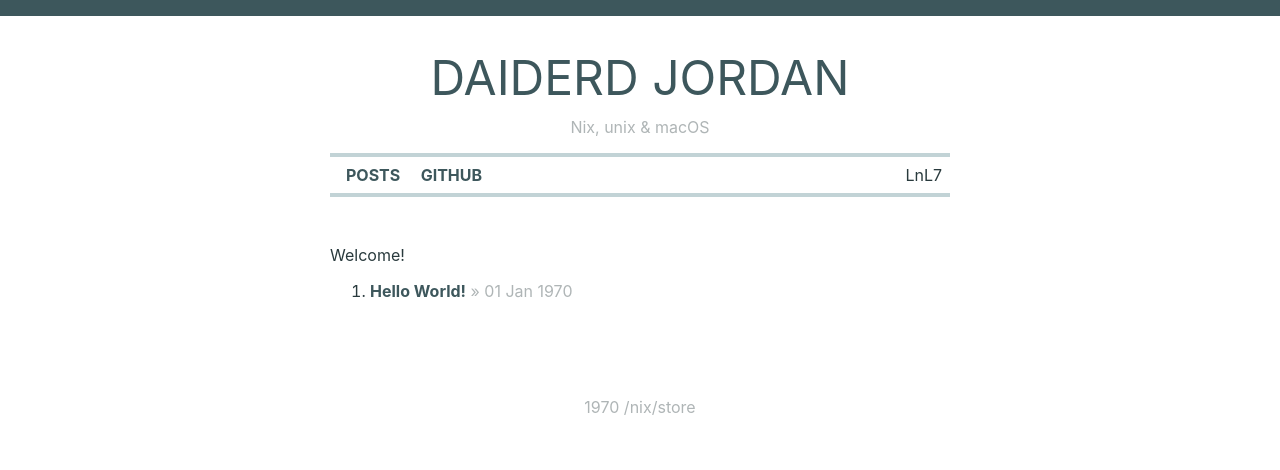
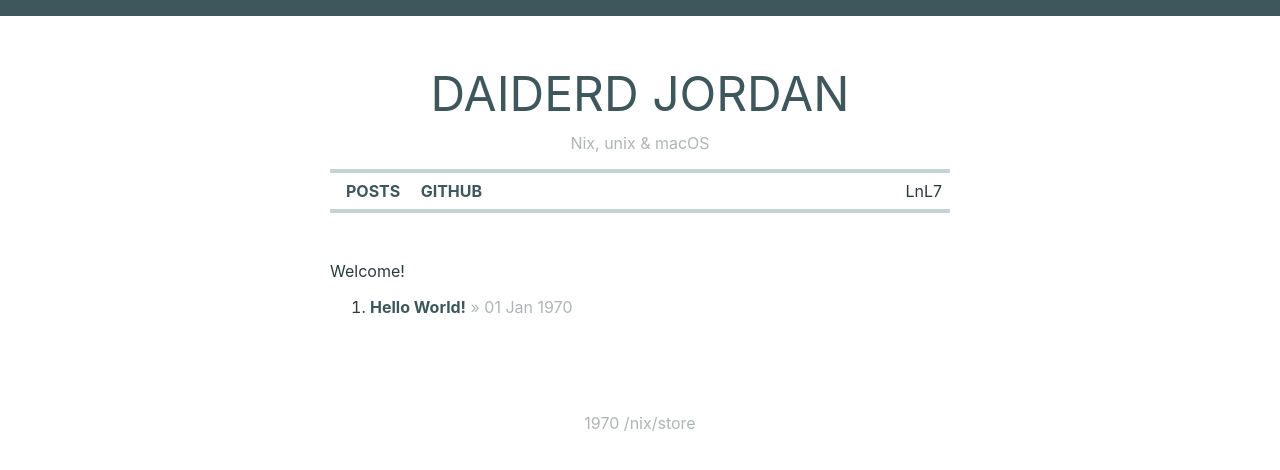
Before and after one commit to LnL7/lnl7.github.io, a Jekyll site: the page built from index.md, in a window 1280 px wide. Shown: the top 470 px of the page. Built offline with Jekyll 4.4.1, drawn with Linux system fonts in a browser that asks for light colours.

Commit message:
body padding

```diff
--- a/_sass/main.scss
+++ b/_sass/main.scss
@@ -8,7 +8,7 @@ body {
     font-size: 100%;
 
     margin: 0 auto;
-    padding: 0;
+    padding: 16px;
     max-width: 620px;
 }
 
```
